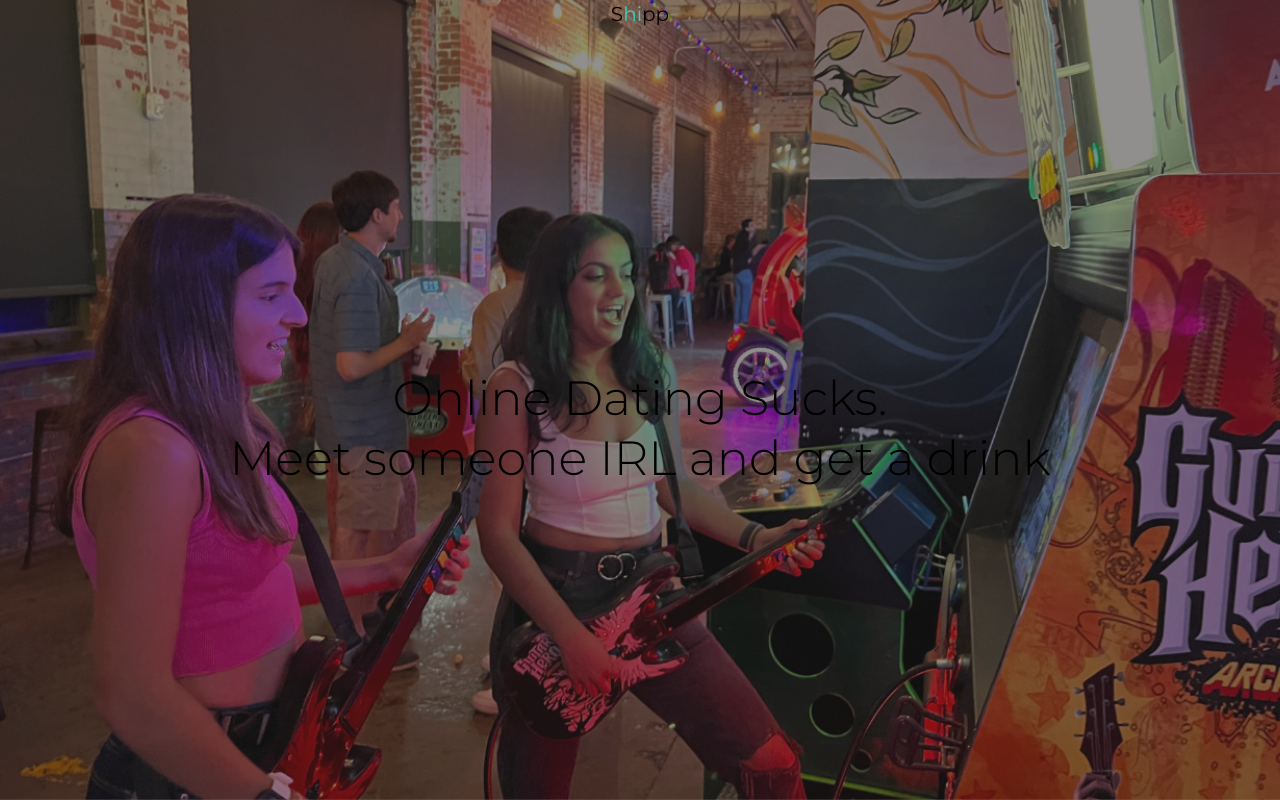
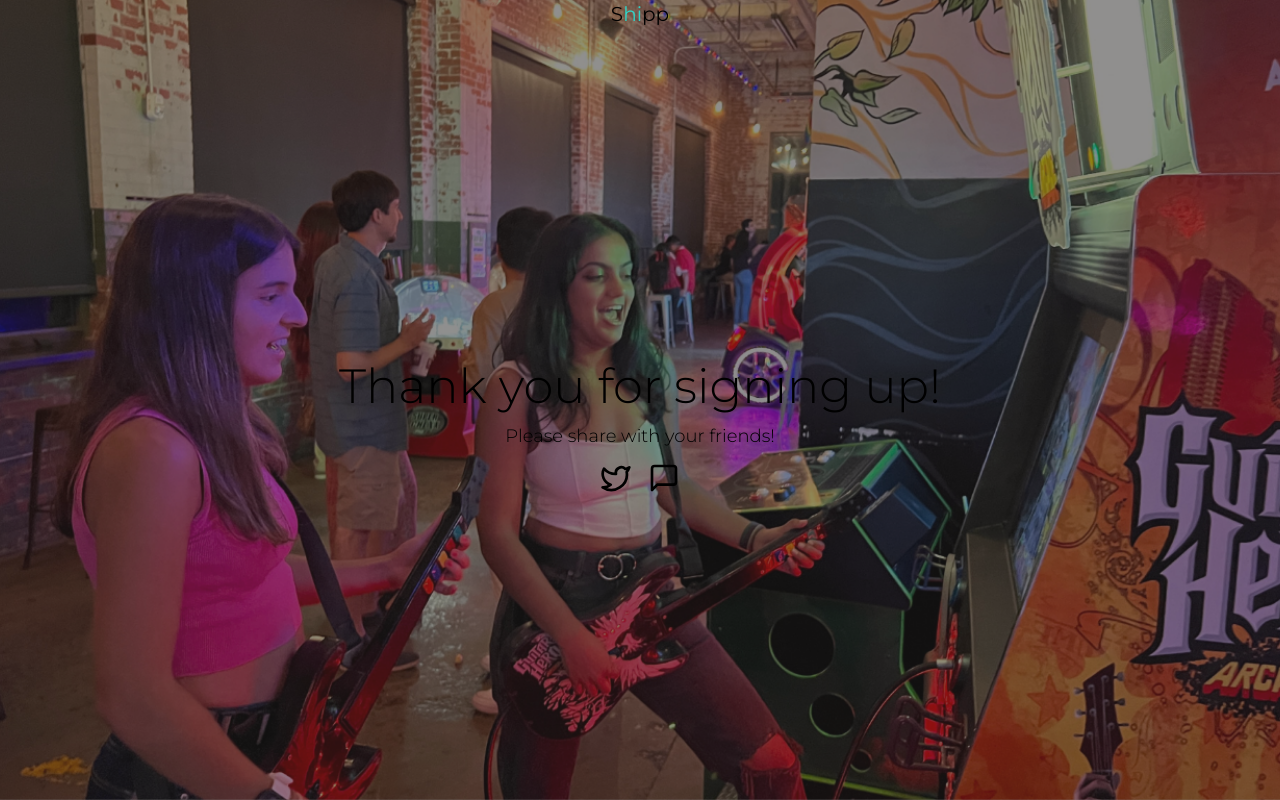
Before and after one commit to mamascor/Shipp, a Next.js app: page /share in a window 1280 px wide. Built offline with nearby package versions, Linux system fonts and the light colour scheme.

Commit message:
first commit

```diff
--- a/src/app/layout.tsx
+++ b/src/app/layout.tsx
@@ -8,8 +8,8 @@ import { Toaster } from "@/components/ui/toaster";
 const montserrat = Montserrat({ subsets: ["latin"] });
 
 export const metadata: Metadata = {
-  title: 'Create Next App',
-  description: 'Generated by create next app',
+  title: 'Dating | Shipp',
+  description: 'Skip the small talk and meet someone IRL',
 }
 
 export default function RootLayout({
--- a/src/app/page.tsx
+++ b/src/app/page.tsx
@@ -19,7 +19,7 @@ import { FacebookShareButton } from "react-share";
 
 import { X } from "lucide-react";
 
-import { useRouter } from "next/navigation"
+import { useRouter } from "next/navigation";
 
 import { useToast } from "@/components/ui/use-toast";
 
@@ -45,16 +45,12 @@ export default function Home() {
         title: "Looks like there was an error",
         description: "Please fill out all fields",
       });
-    }  else {
-        await joinWaitlist();
+    } else {
+      await joinWaitlist();
     }
-
-
-  }
-
+  };
 
   const joinWaitlist = async () => {
-
     try {
       const res = await axios.post("/api/waitlist", signUpInfo);
 
@@ -63,13 +59,12 @@ export default function Home() {
         description: res.data.message,
       });
 
-       setSignUpInfo({
-         email: "",
-         city: "",
-       });
+      setSignUpInfo({
+        email: "",
+        city: "",
+      });
 
-       router.push("/share")
-
+      router.push("/share");
     } catch (error: any) {
       toast({
         title: "Looks like there was an error",
@@ -80,7 +75,6 @@ export default function Home() {
         email: "",
         city: "",
       });
-
     }
   };
 
@@ -117,17 +111,8 @@ export default function Home() {
             Meet someone IRL and get a drink
           </h1>
 
-          <FacebookShareButton
-            url={"https://shipp.app"}
-            quote="Online Dating Sucks. Meet someone IRL and get a drink"
-          >
-            <Button variant="ghost">Share on Facebook</Button>
-          </FacebookShareButton>
-
           <AlertDialog>
-            <AlertDialogTrigger
-
-            >
+            <AlertDialogTrigger>
               <h1 className="bg-[#30d5c8] text-white px-4 py-2 rounded m-12">
                 Get Started
               </h1>
--- a/src/app/share/page.tsx
+++ b/src/app/share/page.tsx
@@ -1,6 +1,10 @@
 import Image from "next/image";
+import { Twitter , MessageSquare} from "lucide-react";
 
 export default function Share() {
+  const twitterLink =
+    "https://twitter.com/intent/tweet?text=Hey!%20This%20new%20dating%20app%20solves%20your%20frustrations%20👀.%0AYou%20should%20signup%20for%20early%20access%20at%0A%0Ajoinshipp.com";
+
   return (
     <div className="relative h-screen max-h-screen overflow-hidden">
       <Image
@@ -23,17 +27,25 @@ export default function Share() {
           <h1 className="text-xl">
             S<span className="text-[#30d5c8]">hi</span>pp
           </h1>
-
         </header>
 
         <main className="space-y-3 flex-col flex justify-center items-center h-full">
           <h1 className="text-2xl md:text-5xl font-light">
-            Online Dating Sucks.
+            Thank you for signing up!
           </h1>
-          <h1 className="text-2xl md:text-5xl font-light">
-            Meet someone IRL and get a drink
+          <h1 className="text-md md:text-lg font-light">
+            Please share with your friends!
           </h1>
 
+          <div className="flex space-x-4">
+            <a href={twitterLink} target="_blank">
+              <Twitter size={32} />
+            </a>
+
+            <a href="sms:/* phone number here */&body=Hey! This new dating app solves your frustrations 👀. You should signup for early access!">
+              <MessageSquare size={32} />
+            </a>
+          </div>
         </main>
       </div>
     </div>
```
